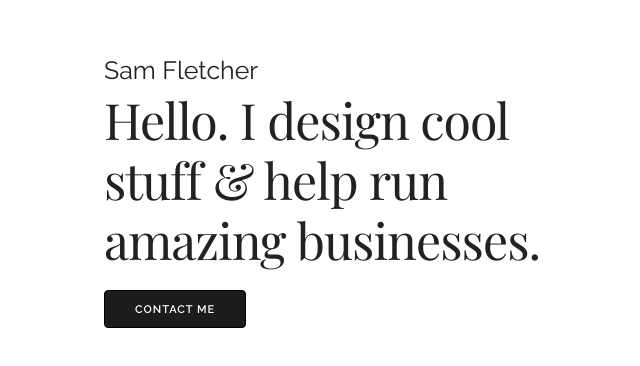
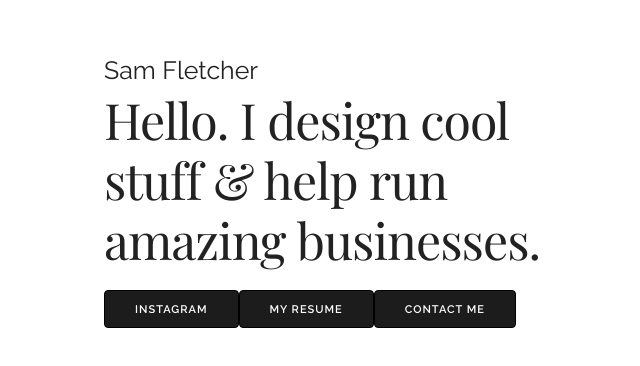
Before and after one commit to samfletch/mysite, a plain HTML site: page index.html in a window 1280 px wide. Shown: the part 238-604 px from the top of the page, without its empty margins (56-696 px from the left). Drawn offline with nearby package versions, Linux system fonts and the light colour scheme.

Commit message:
Added Links

```diff
--- a/index.html
+++ b/index.html
@@ -42,7 +42,7 @@
             <div class="one-half column" style="margin-top: 30%;">
               <logo>Sam Fletcher</logo>
                 <h1>Hello. I design cool stuff &amp; help run amazing businesses.</h1>
-                <a class="button button-primary" href="#" data-featherlight="#fl1">Contact Me</a>
+                <a class="button button-primary" href="#" data-featherlight="#fl1">Instagram</a><a class="button button-primary" href="#" data-featherlight="#fl1">My Resume</a><a class="button button-primary" href="#" data-featherlight="#fl1">Contact Me</a>
             </div>
         </div>
     </div>
```
